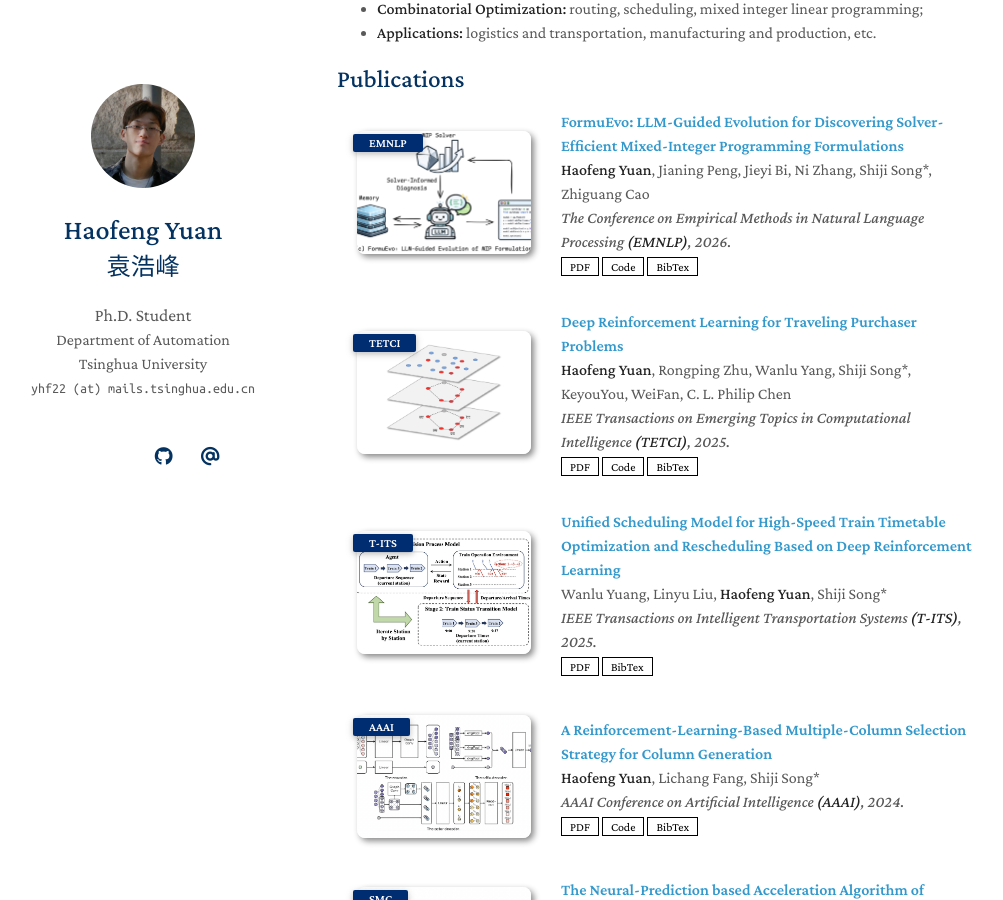
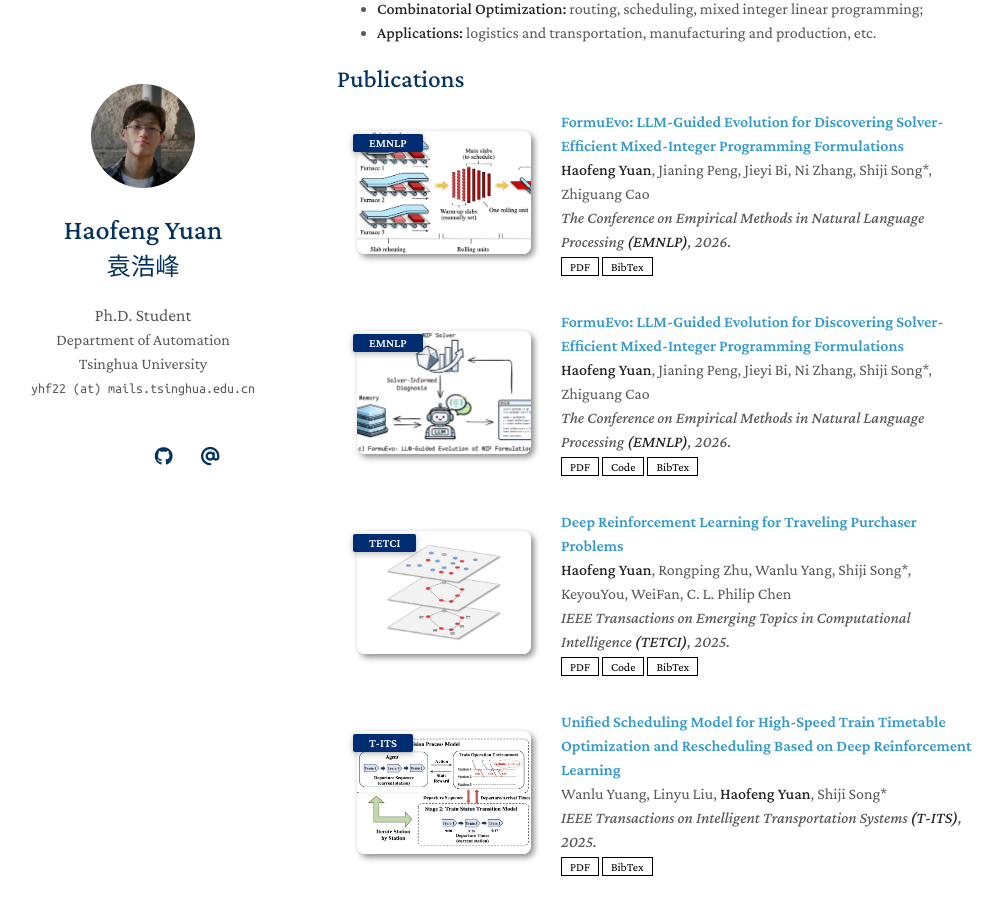
Before and after one commit to Xyz-yuanhf/Xyz-yuanhf.github.io, a Jekyll site: the page built from index.md, in a window 1280 px wide and 900 px high, scrolled down 410 px. Shown: the whole window, without its empty margins (133-1136 px from the left). Built offline with Jekyll 4.4.1, drawn with Linux system fonts in a browser that asks for light colours; a style sheet for code colours, icons or effects is not loaded; our own code applies the rules of GitHub Pages for plain Markdown files.

Commit message:
Update publications.yml

```diff
--- a/_data/publications.yml
+++ b/_data/publications.yml
@@ -1,4 +1,12 @@
 main:
+
+  - title: "FormuEvo: LLM-Guided Evolution for Discovering Solver-Efficient Mixed-Integer Programming Formulations"
+    authors: <strong>Haofeng Yuan</strong>, Jianing Peng, Jieyi Bi, Ni Zhang, Shiji Song*, Zhiguang Cao
+    conference_short: EMNLP
+    conference: The Conference on Empirical Methods in Natural Language Processing <strong>(EMNLP)</strong>, 2026.
+    pdf: https://xyz-yuanhf.github.io/  # 待修改
+    bibtex: https://xyz-yuanhf.github.io/  # 待修改
+    image: ./assets/img/tii_2026.png
 
   - title: "FormuEvo: LLM-Guided Evolution for Discovering Solver-Efficient Mixed-Integer Programming Formulations"
     authors: <strong>Haofeng Yuan</strong>, Jianing Peng, Jieyi Bi, Ni Zhang, Shiji Song*, Zhiguang Cao
```
